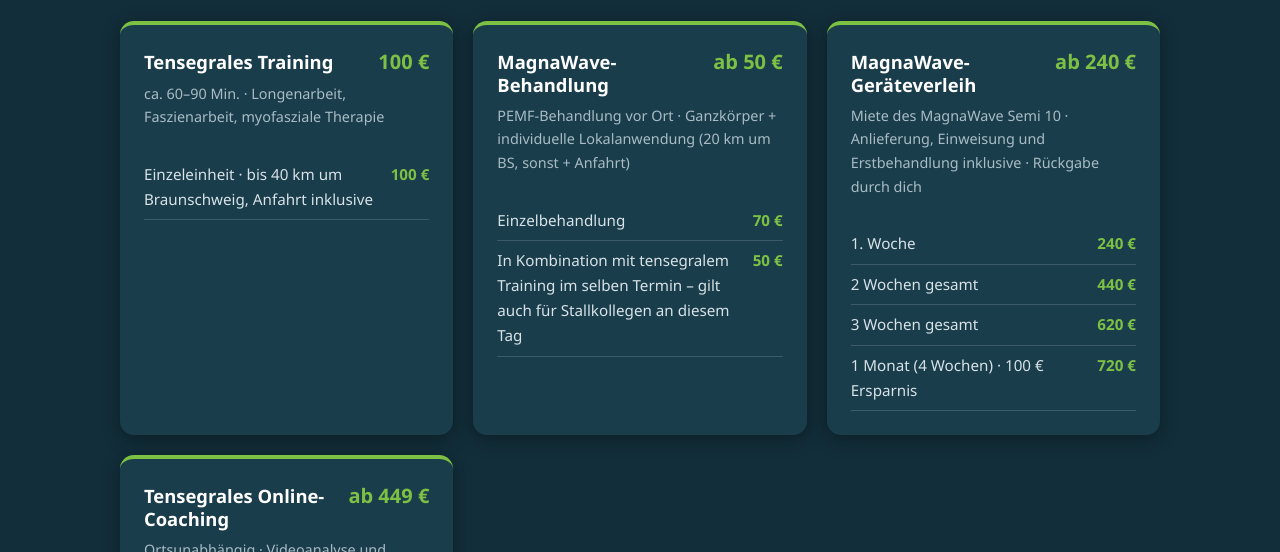
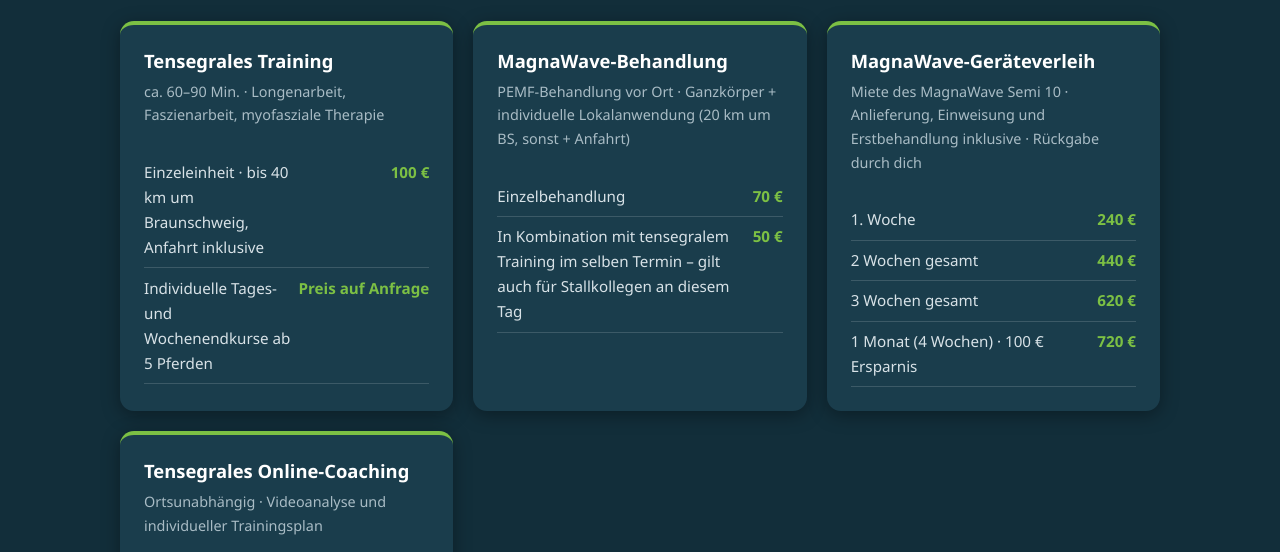
Before and after one commit to Pferdeyoga/Pferdeyoga-website, a plain HTML site: page preise.html in a window 1280 px wide. Shown: the part 248-800 px from the top of the page. Drawn offline with Linux system fonts and the light colour scheme.

Commit message:
Add files via upload

```diff
--- a/preise.html
+++ b/preise.html
@@ -69,14 +69,15 @@
 
     <div class="pricegrid">
       <div class="pricebox">
-        <h3>Tensegrales Training <span class="preis">100&nbsp;€</span></h3>
+        <h3>Tensegrales Training</h3>
         <p class="sub">ca. 60–90 Min. · Longenarbeit, Faszienarbeit, myofasziale Therapie</p>
         <table class="prices">
           <tr><td>Einzeleinheit · bis 40 km um Braunschweig, Anfahrt inklusive</td><td>100 €</td></tr>
+          <tr><td>Individuelle Tages- und Wochenendkurse ab 5 Pferden</td><td>Preis auf Anfrage</td></tr>
         </table>
       </div>
       <div class="pricebox">
-        <h3>MagnaWave-Behandlung <span class="preis">ab 50&nbsp;€</span></h3>
+        <h3>MagnaWave-Behandlung</h3>
         <p class="sub">PEMF-Behandlung vor Ort · Ganzkörper + individuelle Lokalanwendung (20 km um BS, sonst + Anfahrt)</p>
         <table class="prices">
           <tr><td>Einzelbehandlung</td><td>70 €</td></tr>
@@ -84,7 +85,7 @@
         </table>
       </div>
       <div class="pricebox">
-        <h3>MagnaWave-Geräteverleih <span class="preis">ab 240&nbsp;€</span></h3>
+        <h3>MagnaWave-Geräteverleih</h3>
         <p class="sub">Miete des MagnaWave Semi 10 · Anlieferung, Einweisung und Erstbehandlung inklusive · Rückgabe durch dich</p>
         <table class="prices">
           <tr><td>1. Woche</td><td>240 €</td></tr>
@@ -94,7 +95,7 @@
         </table>
       </div>
       <div class="pricebox">
-        <h3>Tensegrales Online-Coaching <span class="preis">ab 449&nbsp;€</span></h3>
+        <h3>Tensegrales Online-Coaching</h3>
         <p class="sub">Ortsunabhängig · Videoanalyse und individueller Trainingsplan</p>
         <table class="prices">
           <tr><td>Coaching-Paket · genauer Preis auf Anfrage</td><td>ab 449 €</td></tr>
```
Also changed, not shown: img/tensegrity-modell.jpg.
